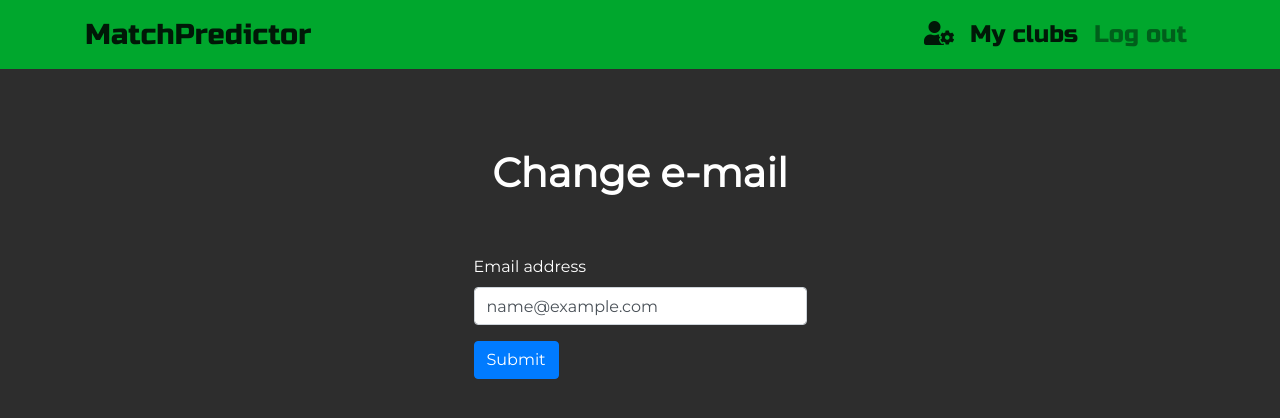
After one commit to marcelkawski/match-predictor, a Django app: page /accounts/settings/change_email/ in a window 1280 px wide. The commit adds this page. Shown: the top 418 px of the page. Run offline with Django 3.2, Linux system fonts and the light colour scheme; the visitor is signed in with stand-in values (Sample User, id 1); some libraries are stand-ins or nearby versions.

Commit message:
Add possibility to change an email

```diff
--- a/accounts/forms.py
+++ b/accounts/forms.py
@@ -21,3 +21,14 @@ class ChangeUsernameForm(UserChangeForm):
 
     def __init__(self, *args, **kwargs):
         super().__init__(*args, **kwargs)
+
+
+class ChangeEmailForm(UserChangeForm):
+    password = None
+
+    class Meta:
+        fields = 'email',
+        model = get_user_model()
+
+    def __init__(self, *args, **kwargs):
+        super().__init__(*args, **kwargs)
--- /dev/null
+++ b/accounts/templates/accounts/change_email.html
@@ -0,0 +1,21 @@
+{% extends "base.html" %}
+{% load bootstrap4 %}
+{% load static %}
+{% block css_block %}
+  <link rel="stylesheet" href="{% static 'accounts/css/accounts.css' %}">
+{% endblock %}
+
+{% block content %}
+  <h1 class="title">Change e-mail</h1>
+  <div class="container">
+    <div class="row justify-content-center">
+      <form method="POST" class="basic-form">
+        {% csrf_token %}
+        {% bootstrap_form form %}
+        {% buttons %}
+          <button type="submit" class="btn btn-primary">Submit</button>
+        {% endbuttons %}
+      </form>
+    </div>
+  </div>
+{% endblock %}
--- a/accounts/templates/accounts/user_settings.html
+++ b/accounts/templates/accounts/user_settings.html
@@ -26,7 +26,7 @@
         <tr class="user-settings-row">
           <td><strong>E-mail</strong></td>
           <td>{{ user.email }}</td>
-          <td><a href="#" class="btn btn-lg btn-warning">
+          <td><a href="{% url 'accounts:change_email' %}" class="btn btn-lg btn-warning">
             <i class="fas fa-pen"></i></a>
           </td>
         </tr>
--- a/accounts/urls.py
+++ b/accounts/urls.py
@@ -34,5 +34,6 @@ urlpatterns = [
         name='reset_pwd_conf'
       ),
     path('settings/', views.UserSettingsView.as_view(), name='user_settings'),
-    path('settings/change_username/', views.change_username, name='change_username')
+    path('settings/change_username/', views.change_username, name='change_username'),
+    path('settings/change_email/', views.change_email, name='change_email'),
 ]
--- a/accounts/views.py
+++ b/accounts/views.py
@@ -1,5 +1,5 @@
 from django.views import View
-from django.views.generic import CreateView, DetailView
+from django.views.generic import CreateView
 from django.contrib.auth.models import User
 from django.utils.encoding import force_bytes, force_text
 from django.utils.http import urlsafe_base64_encode, urlsafe_base64_decode
@@ -10,10 +10,10 @@ from django.contrib.sites.shortcuts import get_current_site
 from django.template.loader import get_template
 from django.conf import settings
 from django.core.mail import EmailMessage
-from django.contrib.auth.forms import AuthenticationForm, UserChangeForm
+from django.contrib.auth.forms import AuthenticationForm
 from django.shortcuts import redirect
 from accounts.tokens import user_tokenizer
-from accounts.forms import CreateUserForm, ChangeUsernameForm
+from accounts.forms import CreateUserForm, ChangeUsernameForm, ChangeEmailForm
 
 UserModel = get_user_model()
 
@@ -91,3 +91,18 @@ def change_username(request):
         form = ChangeUsernameForm(instance=request.user)
         args = {'form': form}
         return render(request, 'accounts/change_username.html', args)
+
+
+def change_email(request):
+    if request.method == 'POST':
+        form = ChangeEmailForm(request.POST, instance=request.user)
+        args = {'form': form}
+        if form.is_valid():
+            form.save()
+            return redirect('accounts:user_settings')
+        else:
+            return render(request, 'accounts/change_email.html', args)
+    else:
+        form = ChangeEmailForm(instance=request.user)
+        args = {'form': form}
+        return render(request, 'accounts/change_email.html', args)
```
